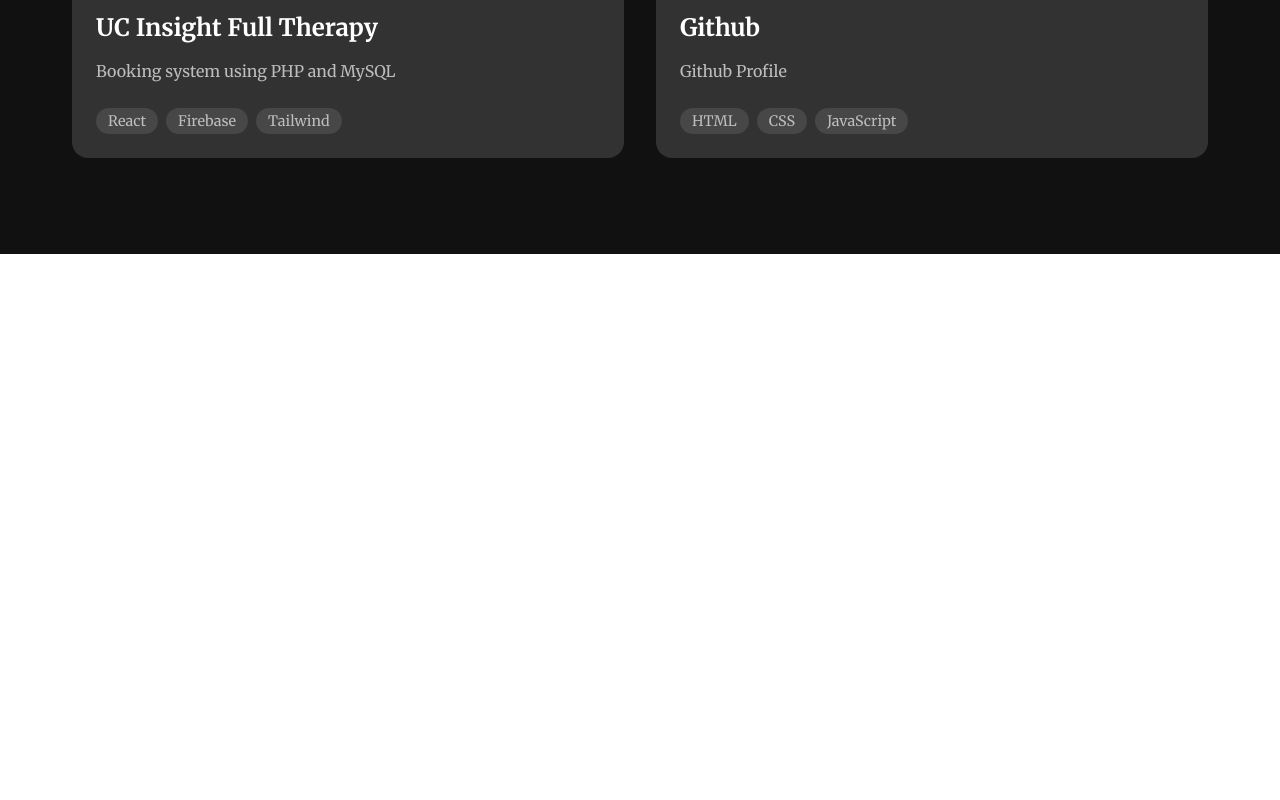
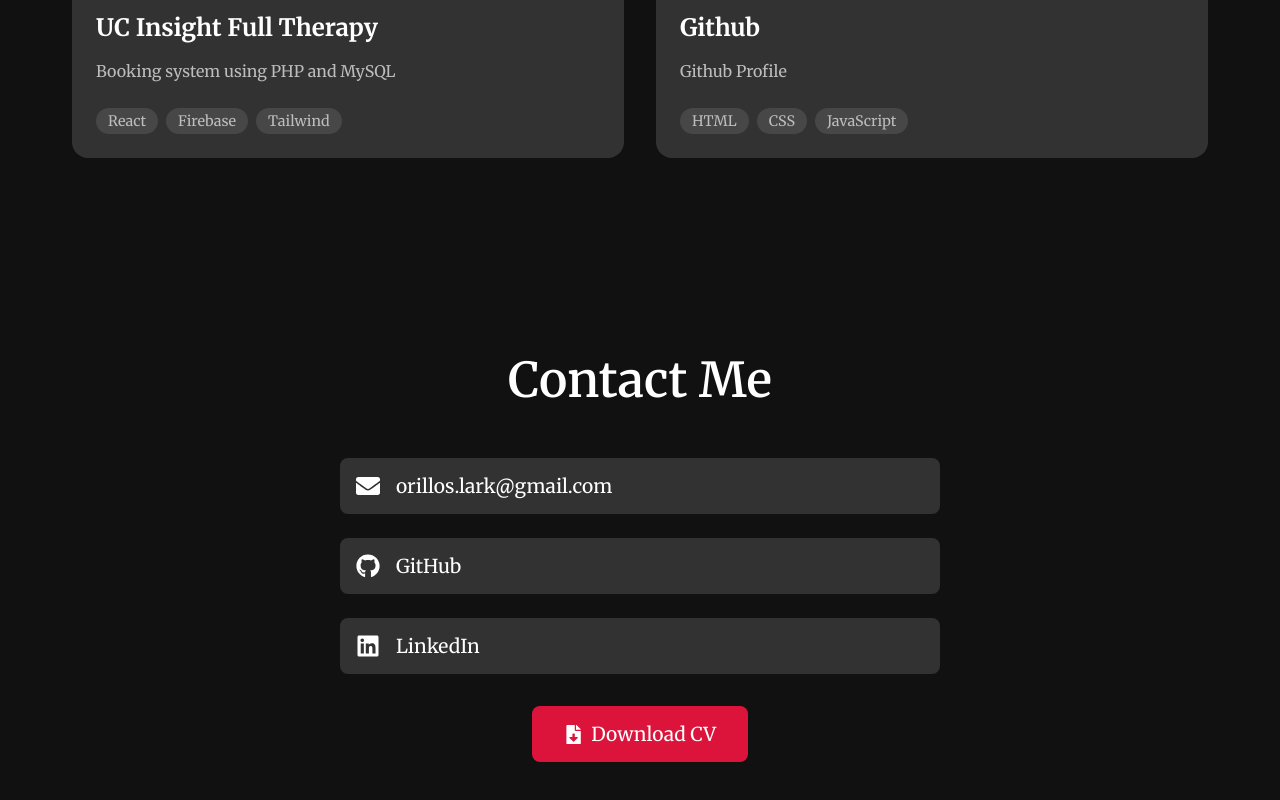
Before and after one commit to Larkaholic/PortfolioReact, a React (Create React App) app: page / in a window 1280 px wide. Shown: the part 2515-3315 px from the top of the page. Before the commit the page ends 2769 px from the top, so only its background shows below. Built offline with nearby package versions, Linux system fonts and the light colour scheme.

Commit message:
added contact section

```diff
--- a/package.json
+++ b/package.json
@@ -11,6 +11,7 @@
     "postcss": "^8.5.3",
     "react": "^19.1.0",
     "react-dom": "^19.1.0",
+    "react-icons": "^5.5.0",
     "react-scripts": "5.0.1",
     "react-scroll": "^1.9.3",
     "tailwindcss": "^4.1.5",
--- a/src/App.js
+++ b/src/App.js
@@ -2,6 +2,7 @@ import NavBar from "./components/navBar/navBar";
 import Intro from "./components/intro/Intro";
 import About from "./components/about/About";
 import Projects from "./components/projects/Projects";
+import Contact from "./components/contact/Contact";
 
 function App() {
   return (
@@ -10,6 +11,7 @@ function App() {
       <Intro />
       <About />
       <Projects />
+      <Contact />
     </div>
   );
 }
--- /dev/null
+++ b/src/components/contact/Contact.jsx
@@ -0,0 +1,33 @@
+import React from 'react';
+import './contact.css';
+import { FaGithub, FaEnvelope, FaLinkedin, FaFileDownload } from 'react-icons/fa';
+
+const Contact = () => {
+    return (
+        <section id="contact">
+            <h2 className="contactTitle">Contact Me</h2>
+            <div className="contactContent">
+                <div className="contactLinks">
+                    <a href="mailto:orillos.lark@gmail.com" className="contactLink">
+                        <FaEnvelope className="contactIcon" />
+                        <span>orillos.lark@gmail.com</span>
+                    </a>
+                    <a href="https://github.com/Larkaholic" target="_blank" rel="noopener noreferrer" className="contactLink">
+                        <FaGithub className="contactIcon" />
+                        <span>GitHub</span>
+                    </a>
+                    <a href="https://linkedin.com/in/yourprofile" target="_blank" rel="noopener noreferrer" className="contactLink">
+                        <FaLinkedin className="contactIcon" />
+                        <span>LinkedIn</span>
+                    </a>
+                </div>
+                <a href="/path-to-your-cv.pdf" download className="cvButton">
+                    <FaFileDownload className="cvIcon" />
+                    Download CV
+                </a>
+            </div>
+        </section>
+    );
+}
+
+export default Contact;
--- /dev/null
+++ b/src/components/contact/contact.css
@@ -0,0 +1,81 @@
+#contact {
+    padding: 6rem 1rem;
+    display: flex;
+    flex-direction: column;
+    align-items: center;
+    background-color: #111;
+    min-height: 50vh;
+}
+
+.contactTitle {
+    font-size: 3rem;
+    font-weight: 600;
+    margin-bottom: 3rem;
+    color: white;
+}
+
+.contactContent {
+    display: flex;
+    flex-direction: column;
+    align-items: center;
+    gap: 2rem;
+    max-width: 600px;
+    width: 100%;
+}
+
+.contactLinks {
+    display: flex;
+    flex-direction: column;
+    gap: 1.5rem;
+    width: 100%;
+}
+
+.contactLink {
+    display: flex;
+    align-items: center;
+    gap: 1rem;
+    color: white;
+    text-decoration: none;
+    font-size: 1.2rem;
+    padding: 1rem;
+    border-radius: 0.5rem;
+    background: rgb(50, 50, 50);
+    transition: all 0.3s ease;
+}
+
+.contactLink:hover {
+    background: rgb(60, 60, 60);
+    transform: translateY(-2px);
+}
+
+.contactIcon {
+    font-size: 1.5rem;
+}
+
+.cvButton {
+    display: flex;
+    align-items: center;
+    gap: 0.5rem;
+    background: crimson;
+    color: white;
+    padding: 1rem 2rem;
+    border-radius: 0.5rem;
+    text-decoration: none;
+    font-size: 1.2rem;
+    transition: all 0.3s ease;
+}
+
+.cvButton:hover {
+    background: rgb(220, 20, 60);
+    transform: translateY(-2px);
+}
+
+@media screen and (max-width: 768px) {
+    .contactTitle {
+        font-size: 2rem;
+    }
+
+    .contactLink {
+        font-size: 1rem;
+    }
+}
```
Also changed, not shown: 1 other file (tests, documents, lock files or other folders).
